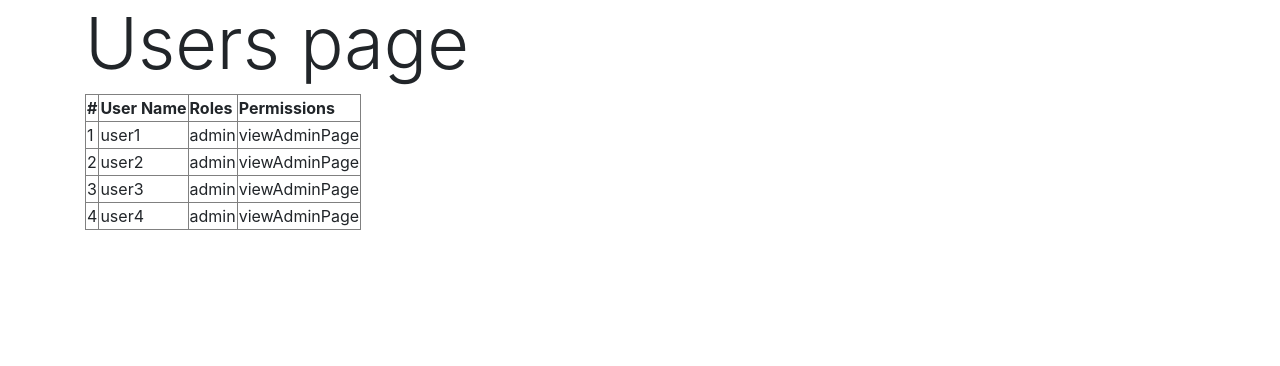
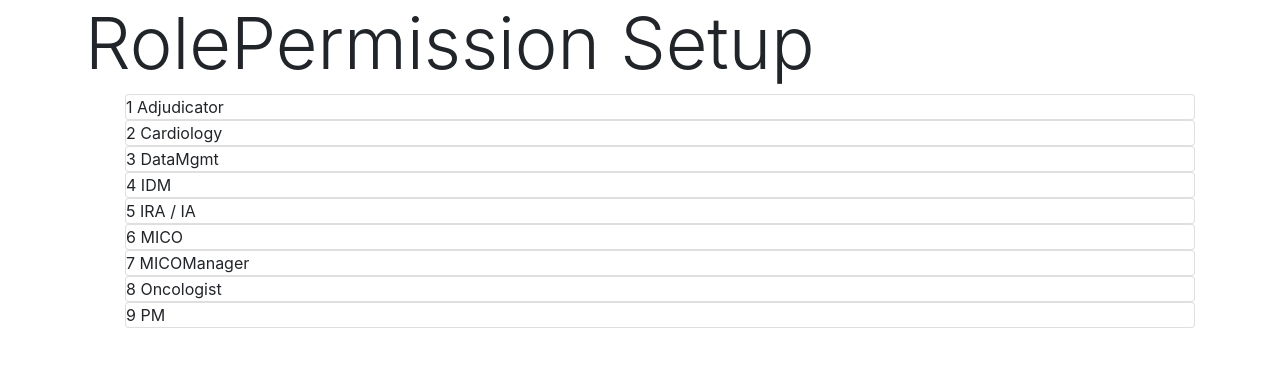
Before and after one commit to SergeyKozlovskij/reactTraining, a React (Create React App) app: page / in a window 1280 px wide. Shown: the top 366 px of the page. Built offline with nearby package versions, Linux system fonts and the light colour scheme.

Commit message:
role permission init

```diff
--- a/src/components/App.js
+++ b/src/components/App.js
@@ -1,16 +1,16 @@
 import React, {Component} from 'react'
 
 import 'bootstrap/dist/css/bootstrap.css'
-import UserTable from "./UserTable/index";
+import RoleList from "./RoleList";
 
 class App extends Component {
     render() {
         return (
             <div className="container">
                 <h1 className="display-3">
-                    Users page
+                    RolePermission Setup
                 </h1>
-                <UserTable/>
+                <RoleList/>
             </div>
         )
     }
--- /dev/null
+++ b/src/components/Role.js
@@ -0,0 +1,15 @@
+import React, {Component} from 'react'
+
+
+class Role extends Component {
+    render() {
+        const {role, index} = this.props;
+        return (
+            <div className="card">
+                <li className="role_li" key={role.id}>{index + 1} {role.roleCode}</li>
+            </div>
+        )
+    }
+}
+
+export default Role
--- /dev/null
+++ b/src/components/RoleList/index.js
@@ -0,0 +1,18 @@
+import React, {Component} from 'react'
+import Role from '../Role'
+import roles from '../../fixtures'
+import './style.css'
+
+class UserTable extends Component {
+    roles = roles.map((role, index) => {
+        return (<Role role={role} index={index}/>)
+    });
+
+    render() {
+        return (
+            <ul>{this.roles}</ul>
+        )
+    }
+}
+
+export default UserTable
--- /dev/null
+++ b/src/components/RoleList/style.css
@@ -0,0 +1 @@
+.role_li {list-style: none;}
--- a/src/components/User.js
+++ /dev/null
@@ -1,18 +0,0 @@
-import React, {Component} from 'react'
-
-
-class User extends Component {
-    render() {
-        const {user, index} = this.props;
-        return (
-            <tr>
-                <td>{index + 1}</td>
-                <td>{user.name}</td>
-                <td>{user.roles[0].name}</td>
-                <td>{user.roles[0].permissions[0].name}</td>
-            </tr>
-        )
-    }
-}
-
-export default User
--- a/src/components/UserTable/index.js
+++ /dev/null
@@ -1,28 +0,0 @@
-import React, {Component} from 'react'
-import User from '../User'
-import users from '../../fixtures'
-import './style.css'
-
-class UserTable extends Component {
-    users = users.map((user, index) => {
-        return (<User user={user} index={index}/>)
-    });
-
-    render() {
-        return (
-            <table border="1">
-                <thead>
-                <tr>
-                    <th>#</th>
-                    <th>User Name</th>
-                    <th>Roles</th>
-                    <th>Permissions</th>
-                </tr>
-                </thead>
-                <tbody>{this.users}</tbody>
-            </table>
-        )
-    }
-}
-
-export default UserTable
--- a/src/fixtures.js
+++ b/src/fixtures.js
@@ -1,58 +1,196 @@
 export default [
     {
-        "id": "1",
-        "name": "user1",
-        "roles": [
-            {
-                "id": "1",
-                "name": "admin",
-                "permissions": [{
-                    "id": "1",
-                    "name" : "viewAdminPage"
-                }]
-            }
+        id: '1',
+        roleCode: 'Adjudicator',
+        permissions: [
+            {permissionCode: 'ActionAndSignReviewerTask'},
+            {permissionCode: 'DownloadImage'},
+            {permissionCode: 'ViewImageSeries'},
+            {permissionCode: 'ViewTaskArtifact'}
         ]
-    },
-    {
-        "id": "2",
-        "name": "user2",
-        "roles": [
-            {
-                "id": "1",
-                "name": "admin",
-                "permissions": [{
-                    "id": "1",
-                    "name" : "viewAdminPage"
-                }]
-            }
+    }, {
+        id: '2',
+        roleCode: 'Cardiology',
+        permissions: [
+            {permissionCode: 'ActionAndSignReviewerTask'},
+            {permissionCode: 'DownloadImage'},
+            {permissionCode: 'ViewImageSeries'},
+            {permissionCode: 'ViewTaskArtifact'}
         ]
-    },
-    {
-        "id": "3",
-        "name": "user3",
-        "roles": [
-            {
-                "id": "1",
-                "name": "admin",
-                "permissions": [{
-                    "id": "1",
-                    "name" : "viewAdminPage"
-                }]
-            }
+    }, {
+        id: '3',
+        roleCode: 'DataMgmt',
+        permissions: [
+            {permissionCode: 'ViewAnatomy'},
+            {permissionCode: 'ViewAndRunReport'},
+            {permissionCode: 'ViewDicomAnonTag'},
+            {permissionCode: 'ViewModality'},
+            {permissionCode: 'ViewProgram'},
+            {permissionCode: 'ViewQuerySummary'},
+            {permissionCode: 'ViewSequence'},
+            {permissionCode: 'ViewSponsor'},
+            {permissionCode: 'ViewSponsorContact'},
+            {permissionCode: 'ViewStudy'}
         ]
-    },
-    {
-        "id": "4",
-        "name": "user4",
-        "roles": [
-            {
-                "id": "1",
-                "name": "admin",
-                "permissions": [{
-                    "id": "1",
-                    "name" : "viewAdminPage"
-                }]
-            }
+    }, {
+        id: '4',
+        roleCode: 'IDM',
+        permissions: [
+            {permissionCode: 'ActionQuery'},
+            {permissionCode: 'RunExport'},
+            {permissionCode: 'RunReport'},
+            {permissionCode: 'ViewImageSeries'},
+            {permissionCode: 'ViewProgram'},
+            {permissionCode: 'ViewQuerySummary'},
+            {permissionCode: 'ViewImageSeriesQuery'},
+            {permissionCode: 'ViewSiteContact'},
+            {permissionCode: 'ViewSiteQuery'},
+            {permissionCode: 'ViewStudy'},
+            {permissionCode: 'ViewStudyDesign'},
+            {permissionCode: 'ViewStudySite'},
+            {permissionCode: 'ViewSubject'},
+            {permissionCode: 'ViewSubjectQuery'},
+            {permissionCode: 'ViewVisit'},
+            {permissionCode: 'ViewVisitQuery'}
+        ]
+    }, {
+        id: '5',
+        roleCode: 'IRA / IA',
+        permissions: [
+            {permissionCode: 'ActionIraAndMyQcAndMyHistoricalAndErrorTask'},
+            {permissionCode: 'ActionQuery'},
+            {permissionCode: 'ActivateImageSeries'},
+            {permissionCode: 'ActivateSiteContact'},
+            {permissionCode: 'ActivateStudySite'},
+            {permissionCode: 'ActivateSubject'},
+            {permissionCode: 'ActivateVisit'},
+            {permissionCode: 'AddImageSeries'},
+            {permissionCode: 'AddProgram'},
+            {permissionCode: 'AddSiteContact'},
+            {permissionCode: 'AddSponsor'},
+            {permissionCode: 'AddSponsorContact'},
+            {permissionCode: 'AddStudy'},
+            {permissionCode: 'AddStudySite'},
+            {permissionCode: 'AddSubject'},
+            {permissionCode: 'AddVisit'},
+            {permissionCode: 'DownloadImage'},
+            {permissionCode: 'EditImageSeries'},
+            {permissionCode: 'EditProgram'},
+            {permissionCode: 'EditSiteContact'},
+            {permissionCode: 'EditSponsorContact'},
+            {permissionCode: 'EditStudy'},
+            {permissionCode: 'EditStudySite'},
+            {permissionCode: 'EditSubject'},
+            {permissionCode: 'EditVisit'},
+            {permissionCode: 'EmailQueueNotification'},
+            {permissionCode: 'ResendImageSeriesQuery'},
+            {permissionCode: 'ResendSiteQuery'},
+            {permissionCode: 'ResendSubjectQuery'},
+            {permissionCode: 'ResendVisitQuery'},
+            {permissionCode: 'RunReport'},
+            {permissionCode: 'SendImageSeriesQuery'},
+            {permissionCode: 'SendSiteQuery'},
+            {permissionCode: 'SendSubjectQuery'},
+            {permissionCode: 'SendVisitQuery'},
+            {permissionCode: 'UploadImageSeries'},
+            {permissionCode: 'ViewAnatomy'},
+            {permissionCode: 'ViewAndRunReport'},
+            {permissionCode: 'ViewDicomAnonTag'},
+            {permissionCode: 'ViewErrorTask'},
+            {permissionCode: 'ViewFailedEmailSummary'},
+            {permissionCode: 'ViewImageSeries'},
+            {permissionCode: 'ViewImageSeriesQuery'},
+            {permissionCode: 'ViewIraTask'},
+            {permissionCode: 'ViewModality'},
+            {permissionCode: 'ViewMyQcTask'},
+            {permissionCode: 'ViewProgram'},
+            {permissionCode: 'ViewQuerySummary'},
+            {permissionCode: 'ViewSequence'},
+            {permissionCode: 'ViewSiteContact'},
+            {permissionCode: 'ViewSiteQuery'},
+            {permissionCode: 'ViewSponsor'},
+            {permissionCode: 'ViewSponsorContact'},
+            {permissionCode: 'ViewStudy'},
+            {permissionCode: 'ViewStudyDesign'},
+            {permissionCode: 'ViewStudySite'},
+            {permissionCode: 'ViewSubject'},
+            {permissionCode: 'ViewSubjectQuery'},
+            {permissionCode: 'ViewTaskAdmin'},
+            {permissionCode: 'ViewTasksPage'},
+            {permissionCode: 'ViewVisit'},
+            {permissionCode: 'ViewVisitQuery'}
+        ]
+    }, {
+        id: '6',
+        roleCode: 'MICO',
+        permissions: [
+            {permissionCode: 'ViewAnatomy'},
+            {permissionCode: 'ViewAndRunReport'},
+            {permissionCode: 'ViewDicomAnonTag'},
+            {permissionCode: 'ViewModality'},
+            {permissionCode: 'ViewProgram'},
+            {permissionCode: 'ViewQuerySummary'},
+            {permissionCode: 'ViewReviewerTask'},
+            {permissionCode: 'ViewSequence'},
+            {permissionCode: 'ViewSponsor'},
+            {permissionCode: 'ViewSponsorContact'},
+            {permissionCode: 'ViewStudy'},
+            {permissionCode: 'ViewTasksPage'}
+        ]
+    }, {
+        id: '7',
+        roleCode: 'MICOManager',
+        permissions: [
+            {permissionCode: 'ActionQuery'},
+            {permissionCode: 'AddSiteContact'},
+            {permissionCode: 'EditSiteContact'},
+            {permissionCode: 'RunReport'},
+            {permissionCode: 'ViewImageSeries'},
+            {permissionCode: 'ViewImageSeriesQuery'},
+            {permissionCode: 'ViewSiteContact'},
+            {permissionCode: 'ViewStudy'},
+            {permissionCode: 'ViewStudyDesign'},
+            {permissionCode: 'ViewStudySite'},
+            {permissionCode: 'ViewSubject'},
+            {permissionCode: 'ViewSubjectQuery'},
+            {permissionCode: 'ViewVisit'},
+            {permissionCode: 'ViewVisitQuery'}
+        ]
+    }, {
+        id: '8',
+        roleCode: 'Oncologist',
+        permissions: [
+            {permissionCode: 'ActionAndSignReviewerTask'},
+            {permissionCode: 'DownloadImage'},
+            {permissionCode: 'ViewImageSeries'},
+            {permissionCode: 'ViewTaskArtifact'}
+        ]
+    }, {
+        id: '9',
+        roleCode: 'PM',
+        permissions: [
+            {permissionCode: 'ActivateProgram'},
+            {permissionCode: 'AddProgram'},
+            {permissionCode: 'AddSponsor'},
+            {permissionCode: 'AddSponsorContact'},
+            {permissionCode: 'AddStudy'},
+            {permissionCode: 'EditProgram'},
+            {permissionCode: 'EditSponsor'},
+            {permissionCode: 'EditSponsorContact'},
+            {permissionCode: 'PMDashboard'},
+            {permissionCode: 'ViewAnatomy'},
+            {permissionCode: 'ViewAndRunReport'},
+            {permissionCode: 'ViewCentralReadResultsQueue'},
+            {permissionCode: 'ViewDicomAnonTag'},
+            {permissionCode: 'ViewErrorTask'},
+            {permissionCode: 'ViewFailedEmailSummary'},
+            {permissionCode: 'ViewIraTask'},
+            {permissionCode: 'ViewModality'},
+            {permissionCode: 'ViewMyQcTask'},
+            {permissionCode: 'ViewProgram'},
+            {permissionCode: 'ViewQuerySummary'},
+            {permissionCode: 'ViewReviewerTask'},
+            {permissionCode: 'ViewSequence'}
         ]
     }
 ]
```
Also changed, not shown: src/components/UserTable/style.css (deleted).
